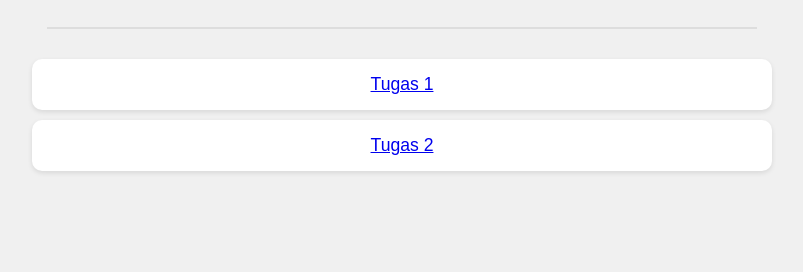
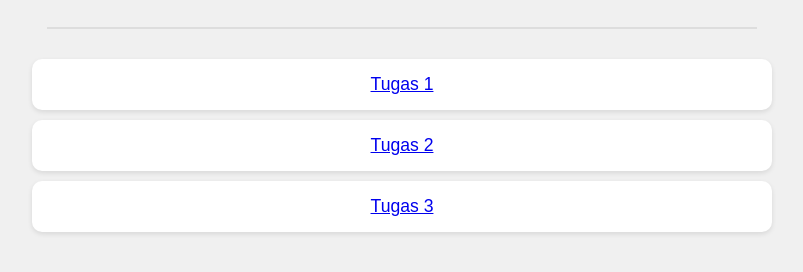
Before and after one commit to willyychristian/pemogramanweb, a plain HTML site: page index.html in a window 1280 px wide. Shown: the part 312-584 px from the top of the page, without its empty margins (238-1041 px from the left). Drawn offline with Linux system fonts and the light colour scheme.

Commit message:
Update index.html

```diff
--- a/index.html
+++ b/index.html
@@ -59,6 +59,7 @@
   <ul>
     <li><a href="TUGAS 1/T1_P.Web_231110115.html">Tugas 1</a></li>
     <li><a href="TUGAS 2/T2_P.Web_231110115.html">Tugas 2</a></li>
+    <li><a href="Tugas 3/latihan9_231110115.html">Tugas 3</a></li>
   </ul>
 
 </body>
```
